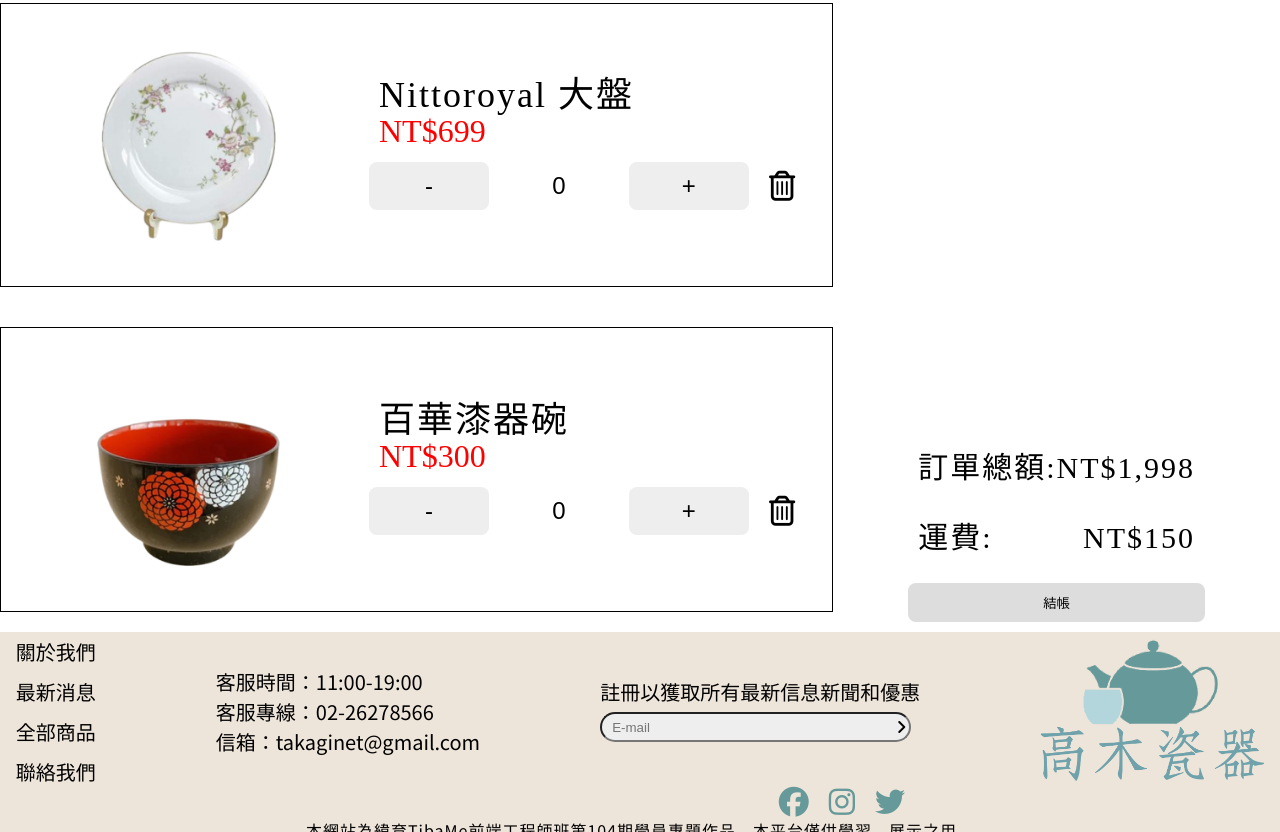
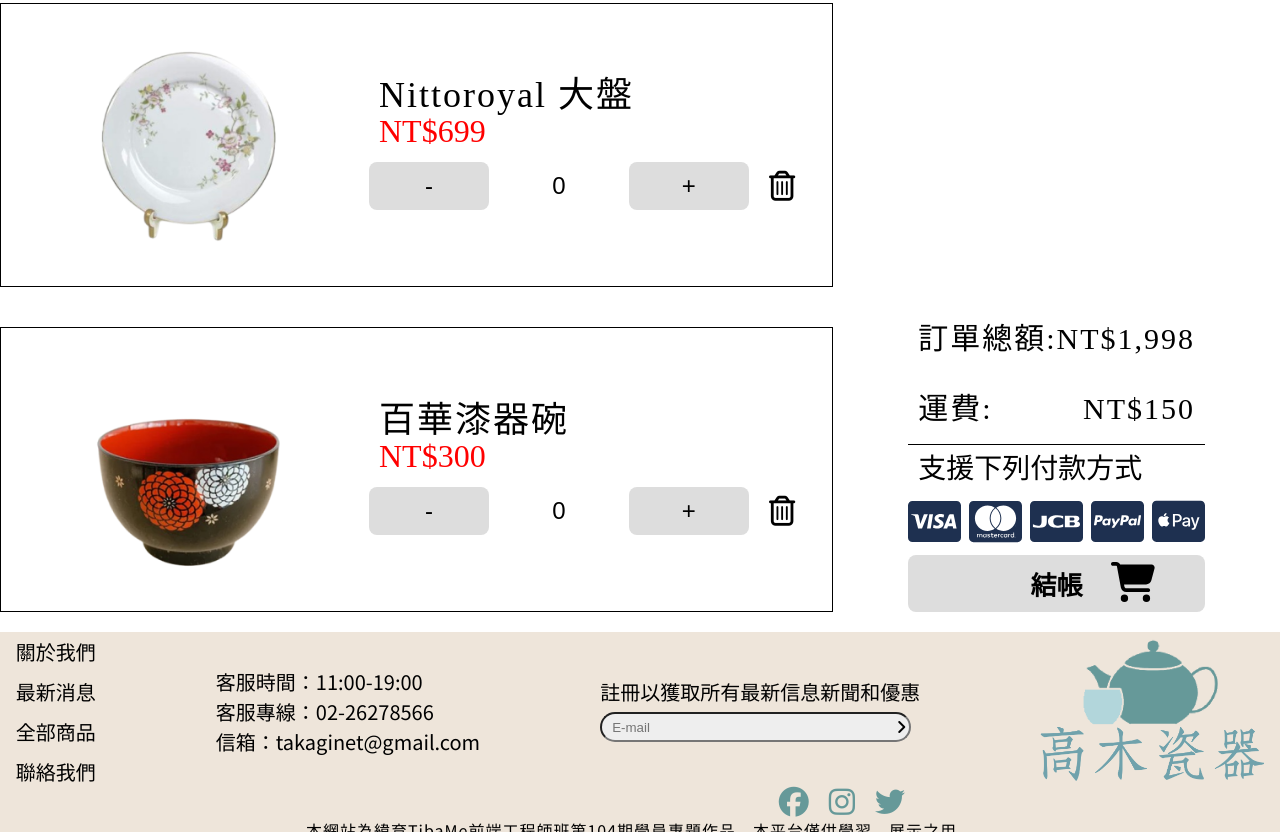
Before and after one commit to a791474/CHD10412, a plain HTML site: page cart.html in a window 1280 px wide. Shown: the part 642-1474 px from the top of the page. Drawn offline with Linux system fonts and the light colour scheme.

Commit message:
完成PC購物車HTML、CSS，新增付款方式icon的SVG

```diff
--- a/CSS/style.css
+++ b/CSS/style.css
@@ -1040,7 +1040,13 @@ p.prod-info_price{
     border: transparent;
     border-radius: 8px;
     padding-block: 10px;
-    background-color: #eee;
+}
+input.btnMinus, input.btnPlus{
+    background-color: #ddd;
+    transition: all 0.3s linear;
+}
+input.btnMinus:hover, input.btnPlus:hover{
+    background-color: #EEE5DA;
 }
 
 .cart-btn input.qty{
@@ -1067,15 +1073,16 @@ p.prod-info_price{
 }
 
 .col-3{
-    /* top: auto;
-    right: 320px;
-    position: fixed; */
     margin: 0 auto;
     display: flex;
     justify-content: end;
     flex-direction: column;
 }
-
+.col-3 h3{
+    padding: 10px;
+    font-size: 28px;
+    border-top: 1px solid #000;
+}
 .checkout-info{
     width: 100%;
     padding: 10px;
@@ -1085,17 +1092,49 @@ p.prod-info_price{
     letter-spacing: 2px;
     justify-content: space-between;
 }
+
+.toPay-icons{
+    gap: 8px;
+    width: 100%;
+    padding-top: 5px;
+    display: flex;
+    flex-wrap: nowrap;
+    align-items: center;
+}
+
+.toPay-icons img{
+    width: 100%;
+}
+
 .toPay{
     width: 100%;
     padding: 10px 0;
+    position: relative;
 }
+
+.toPay img{
+    width: 15%;
+    top: 17px; right: 50px;
+    position: absolute;
+}
+
 .toPay button{
     width: 100%;
     padding: 10px;
+    font-size: 26px;
+    font-weight: 600;
+    cursor: pointer;
+    transition: 0.3s linear;
     border-style: none;
     border-radius: 8px;
+    margin-bottom: 10px;
     background-color: #ddd;
 }
+
+.toPay button:hover{
+    background-color: #EEE5DA;
+}
+
 .empty_cart_container{
     width: 100%;
     margin: auto;
--- a/cart.html
+++ b/cart.html
@@ -130,8 +130,17 @@
             <span>運費:</span>
             <span>NT$150</span>
         </div>
+        <h3>支援下列付款方式</h3>
+        <div class="toPay-icons">
+            <img src="imgs/cart-visa.svg" alt="credit-VISA">
+            <img src="imgs/cart-mastercard.svg" alt="credit-MC">
+            <img src="imgs/cart-jcb.svg" alt="credit-JCB">
+            <img src="imgs/cart-paypal.svg" alt="credit-PP">
+            <img src="imgs/cart-apple-pay.svg" alt="credit-AP">
+        </div>
             <div class="toPay">
                 <button onclick="checkout()">結帳</button>
+                <img src="imgs/cart.svg" alt="cart">
             </div>
     </div>
 </div>
```
Also changed, not shown: imgs/cart-apple-pay.svg (added), imgs/cart-jcb.svg (added), imgs/cart-mastercard.svg (added), imgs/cart-paypal.svg (added), imgs/cart-visa.svg (added).
